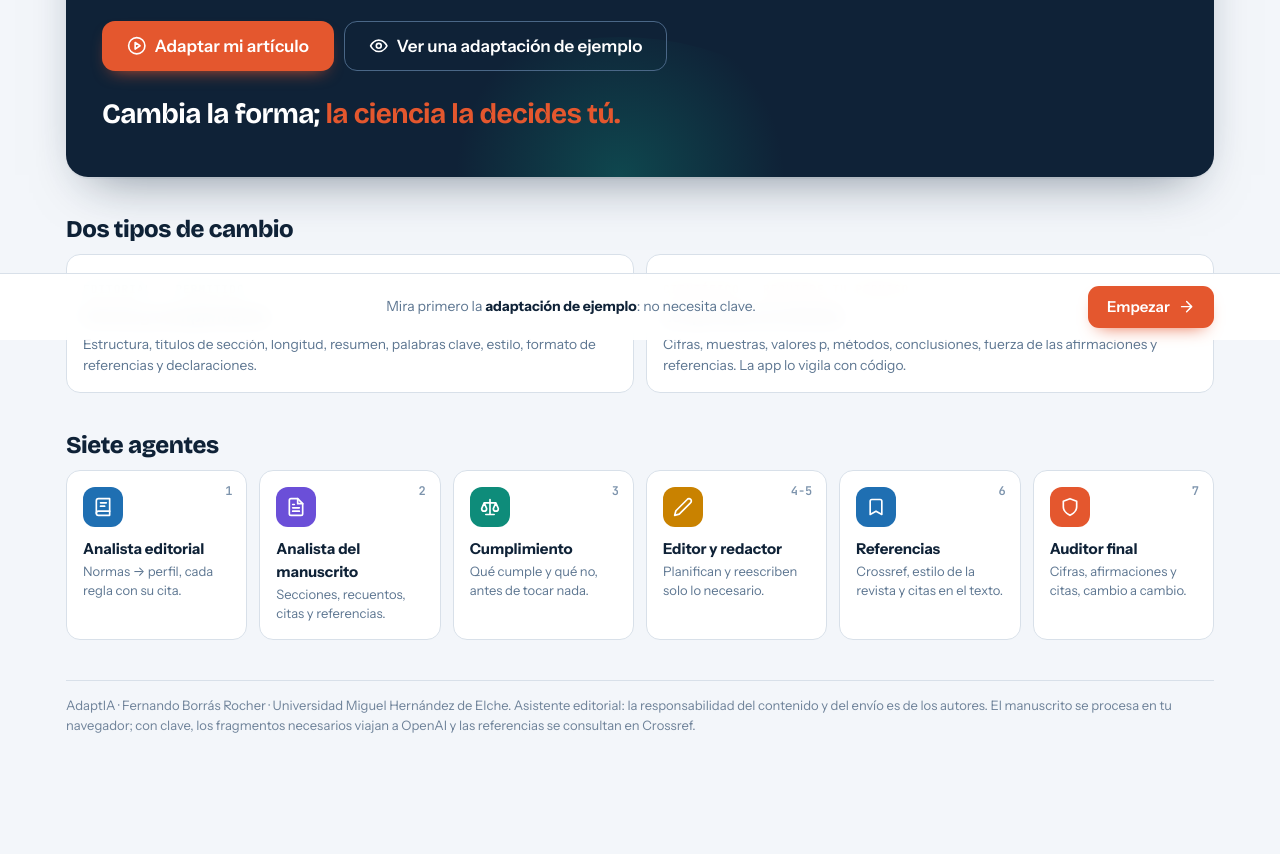
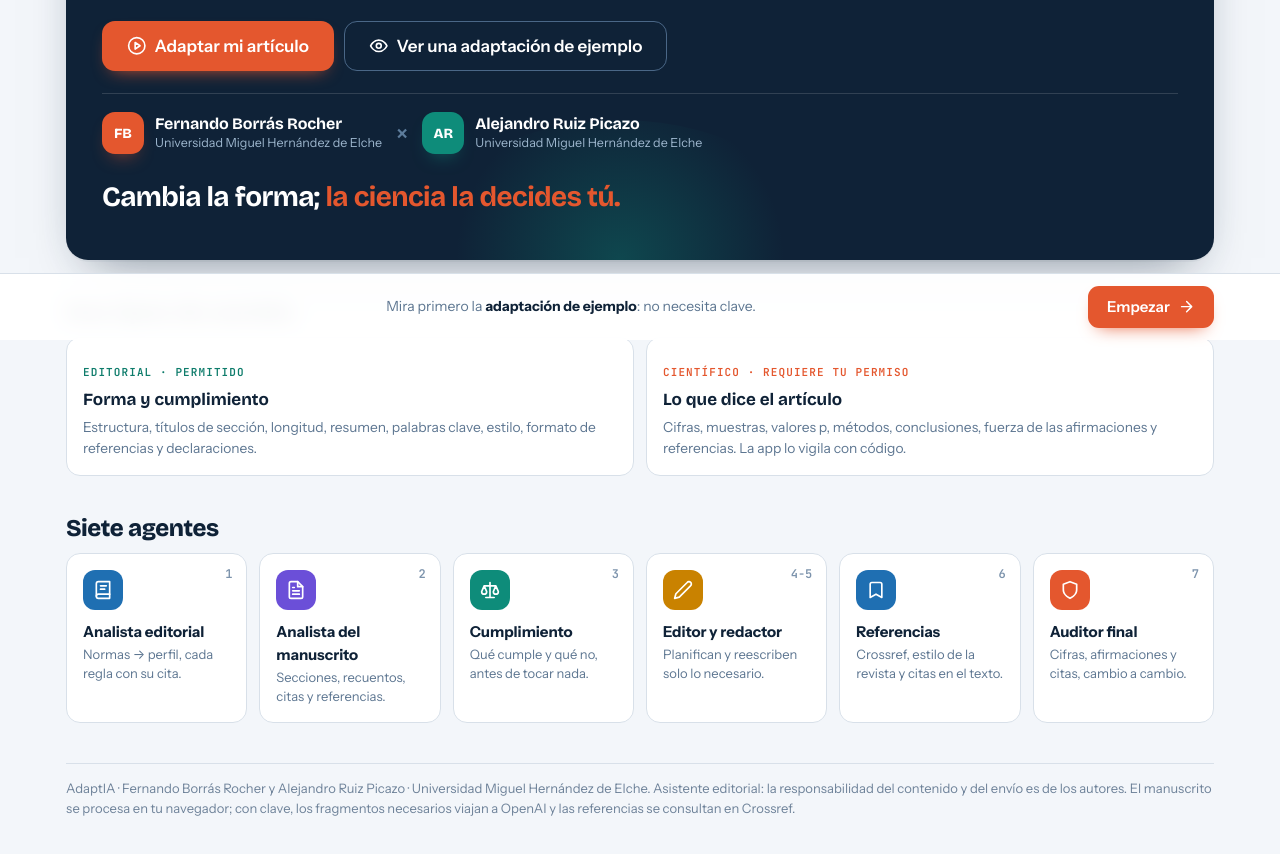
Before and after one commit to fborrasumh/adaptia, a plain HTML site: page index.html in a window 1280 px wide. Shown: the part 460-1314 px from the top of the page. Drawn offline with nearby package versions, Linux system fonts and the light colour scheme.

Commit message:
Autoría: Alejandro Ruiz Picazo

```diff
--- a/index.html
+++ b/index.html
@@ -60,6 +60,7 @@
 </script>
 <meta charset="UTF-8">
 <meta name="viewport" content="width=device-width, initial-scale=1.0">
+<meta name="author" content="Fernando Borrás Rocher; Alejandro Ruiz Picazo">
 <title>AdaptIA · Tu artículo, adaptado a la revista sin tocar la ciencia</title>
 <meta name="description" content="Asistente de envío a revista: analiza las normas, compara tu manuscrito, propone solo los cambios necesarios con un diff científico que tú aceptas, convierte las referencias y prepara el paquete de envío.">
 <link rel="preconnect" href="https://fonts.googleapis.com">
@@ -585,6 +586,7 @@ table.bp td.cell{padding:0;min-width:64px}
   .screen.on{display:block!important}
   .paper,.carta{box-shadow:none;border:0;padding:0}
 }
+.cu-autores{display:flex;gap:14px;align-items:center;flex-wrap:wrap;margin-top:22px;padding-top:18px;border-top:1px solid rgba(255,255,255,.14)}.cu-autor{display:flex;gap:11px;align-items:center}.cu-autor b{display:block;color:#fff;font:700 16px var(--display);letter-spacing:-.01em}.cu-autor small{display:block;color:#9DB6CD;font-size:12.5px}.cu-av{width:42px;height:42px;border-radius:13px;background:var(--c);color:#fff;display:grid;place-items:center;font:800 14px var(--display);flex:none;box-shadow:0 10px 20px -12px var(--c)}.cu-y{font:300 24px var(--display);color:#5D7C9B}
 </style>
 </head>
 <body>
@@ -660,6 +662,7 @@ table.bp td.cell{padding:0;min-width:64px}
       <button class="btn btn-primary btn-big" id="btnStart" type="button"><svg class="i"><use href="#i-play"/></svg>Adaptar mi artículo</button>
       <button class="btn btn-ghost btn-big" id="btnDemo" type="button"><svg class="i"><use href="#i-eye"/></svg>Ver una adaptación de ejemplo</button>
     </div>
+    <div class="cu-autores"><div class="cu-autor"><span class="cu-av" style="--c:#E4572E">FB</span><div><b>Fernando Borrás Rocher</b><small>Universidad Miguel Hernández de Elche</small></div></div><span class="cu-y">×</span><div class="cu-autor"><span class="cu-av" style="--c:#0E8C7A">AR</span><div><b>Alejandro Ruiz Picazo</b><small>Universidad Miguel Hernández de Elche</small></div></div></div>
     <p class="quote">Cambia la forma; <span>la ciencia la decides tú.</span></p>
   </div>
   <h2 class="sec-title">Dos tipos de cambio</h2>
@@ -763,7 +766,7 @@ table.bp td.cell{padding:0;min-width:64px}
 </section>
 </main>
 
-<footer><hr><p>AdaptIA · Fernando Borrás Rocher · Universidad Miguel Hernández de Elche. Asistente editorial: la responsabilidad del contenido y del envío es de los autores. El manuscrito se procesa en tu navegador; con clave, los fragmentos necesarios viajan a OpenAI y las referencias se consultan en Crossref.</p></footer>
+<footer><hr><p>AdaptIA · Fernando Borrás Rocher y Alejandro Ruiz Picazo · Universidad Miguel Hernández de Elche. Asistente editorial: la responsabilidad del contenido y del envío es de los autores. El manuscrito se procesa en tu navegador; con clave, los fragmentos necesarios viajan a OpenAI y las referencias se consultan en Crossref.</p></footer>
 
 <div class="bottomnav"><div class="bn-in">
   <button class="btn btn-ghost" id="navBack" type="button"><svg class="i"><use href="#i-left"/></svg>Atrás</button>
@@ -778,7 +781,7 @@ table.bp td.cell{padding:0;min-width:64px}
 "use strict";
 /* ══════════════════════════════════════════════════════════
    AdaptIA · asistente de envío a revista
-   Fernando Borrás Rocher · Universidad Miguel Hernández de Elche
+   Fernando Borrás Rocher y Alejandro Ruiz Picazo · Universidad Miguel Hernández de Elche
    ══════════════════════════════════════════════════════════ */
 const $ = id => document.getElementById(id), $$ = s => [...document.querySelectorAll(s)];
 const esc = s => String(s ?? '').replace(/[&<>"]/g, c => ({'&':'&amp;','<':'&lt;','>':'&gt;','"':'&quot;'}[c]));
```
